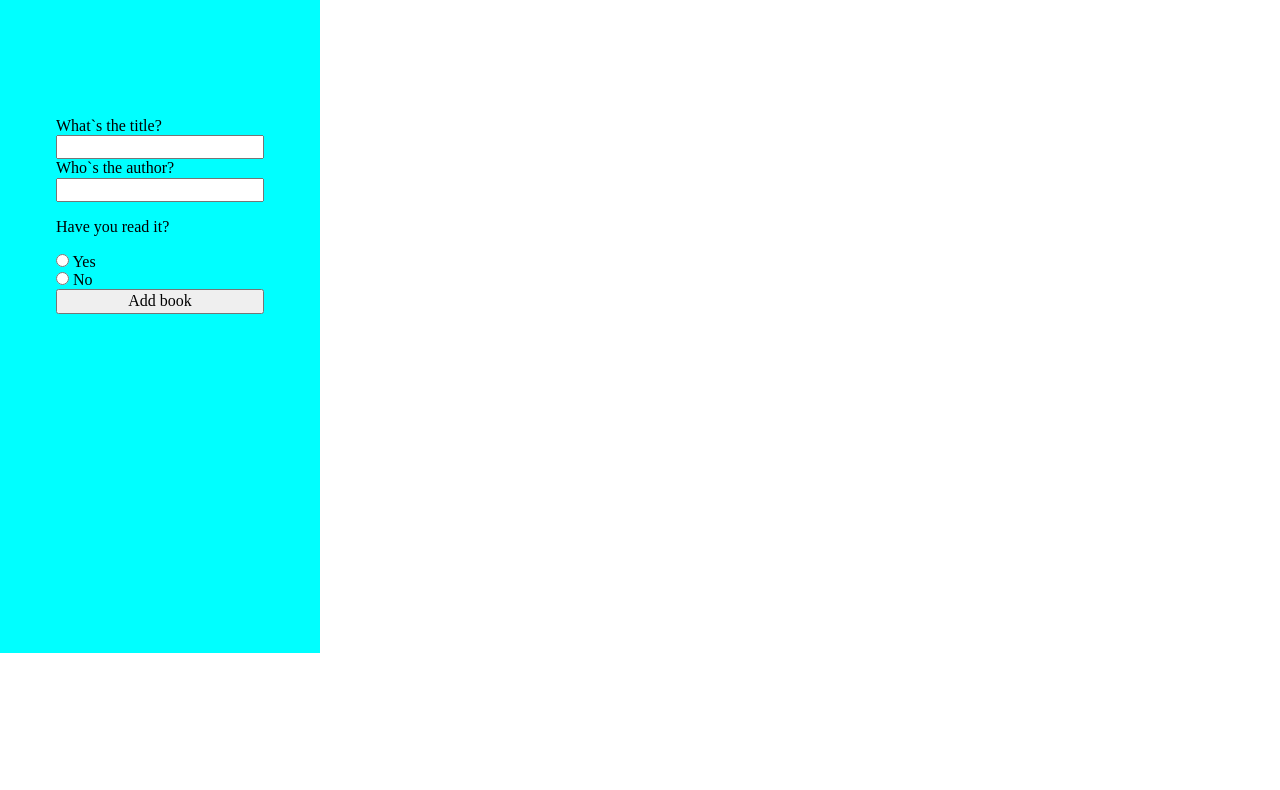
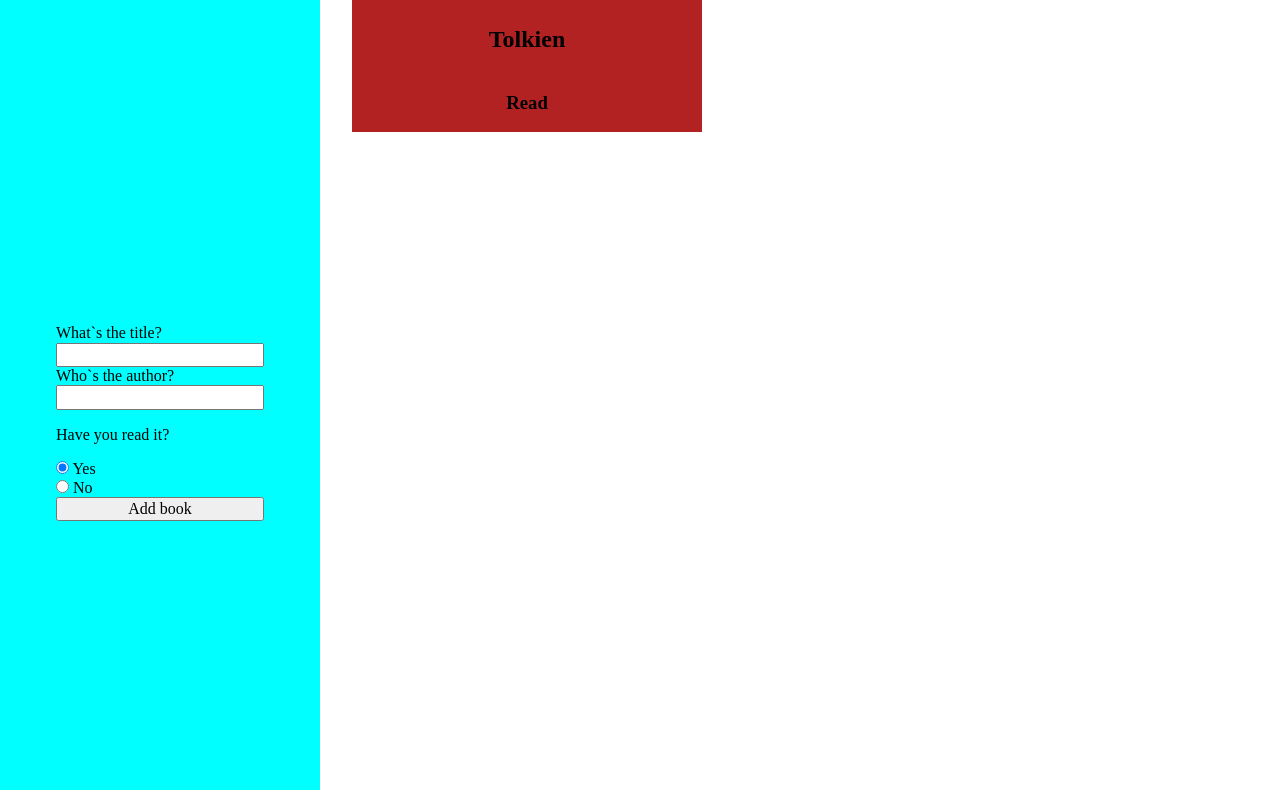
Before and after one commit to oxamyt/library, a plain HTML site: page index.html in a window 1280 px wide. Shown: the part 223-1013 px from the top of the page. Before the commit the page ends 876 px from the top, so only its background shows below. Drawn offline with Linux system fonts and the light colour scheme.

Commit message:
add-card-book-section

```diff
--- a/index.html
+++ b/index.html
@@ -15,12 +15,12 @@
                     <legend>
                         <div class="main-form">
                         <label for="title">What`s the title?</label>
-                        <input type="text" id="title" name="title">
+                        <input type="text" id="title" name="title" required>
                         <label for="author">Who`s the author?</label>
-                        <input type="text" id="author" name="author">
+                        <input type="text" id="author" name="author" required>
                         <p>Have you read it?</p>
                         <label for="status-yes">
-                            <input type="radio" id="status-yes" name="status" value="yes"> <span>Yes</span><br>
+                            <input type="radio" id="status-yes" name="status" value="yes" checked> <span>Yes</span><br>
                         </label>
                         <label for="status-no">
                             <input type="radio" id="status-no" name="status" value="no"> <span>No</span><br>
@@ -34,7 +34,15 @@
         <div class="header">
             <h1>Library</h1>
         </div>
-        <div class="book-section"></div>
+        <div class="book-section">
+            <div class="book-cards">
+                <div class="card">
+                    <h1 class="title">LOTR</h1>
+                    <h2 class="author">Tolkien</h2>
+                    <h3 class="status">Read</h3>
+                </div>
+            </div>
+        </div>
     </div>
     <script src="script.js"></script>
 </body>
--- a/style.css
+++ b/style.css
@@ -27,3 +27,20 @@
     display: flex;
     flex-direction: column;
 }
+
+.book-cards{
+    display: grid;
+    grid-template-columns: repeat( auto-fit, minmax(250px, 1fr) );
+    grid-template-rows: repeat(5, 1fr);
+    gap: 20px;
+    padding: 2rem;
+}
+
+.card{
+    display: flex;
+    justify-content: center;
+    align-items: center;
+    flex-direction: column;
+    background-color: firebrick;
+    max-width: 350px;
+}
```
